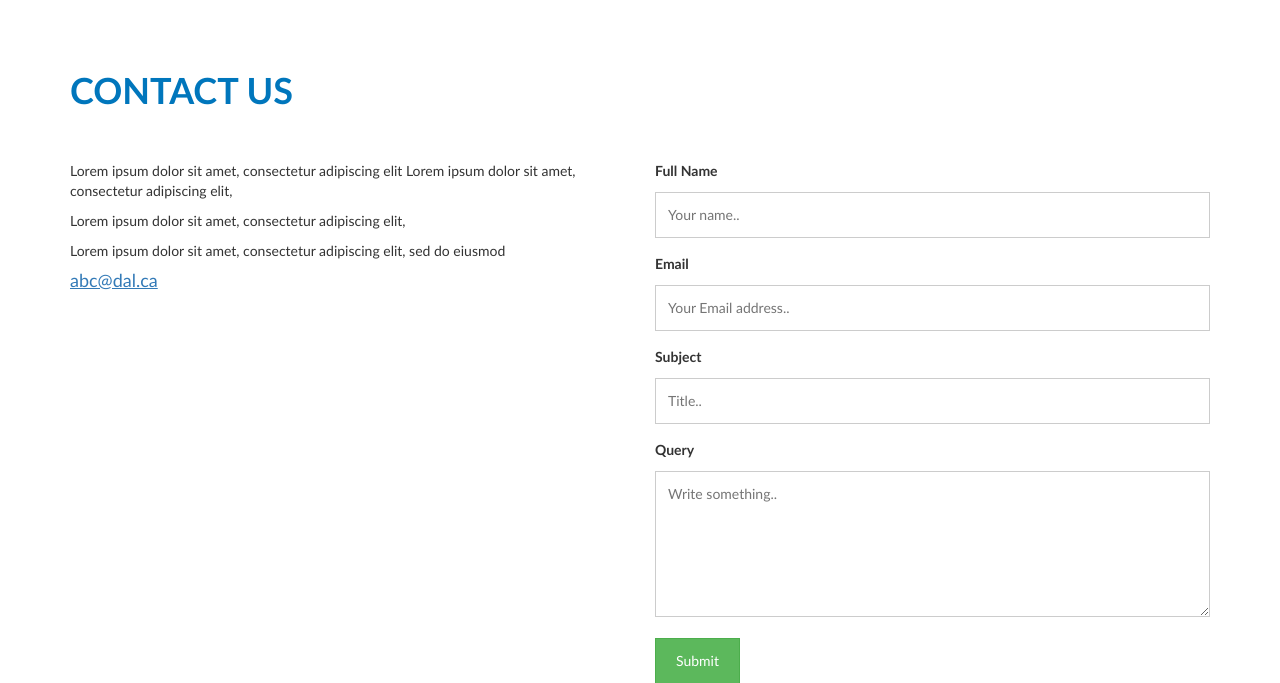
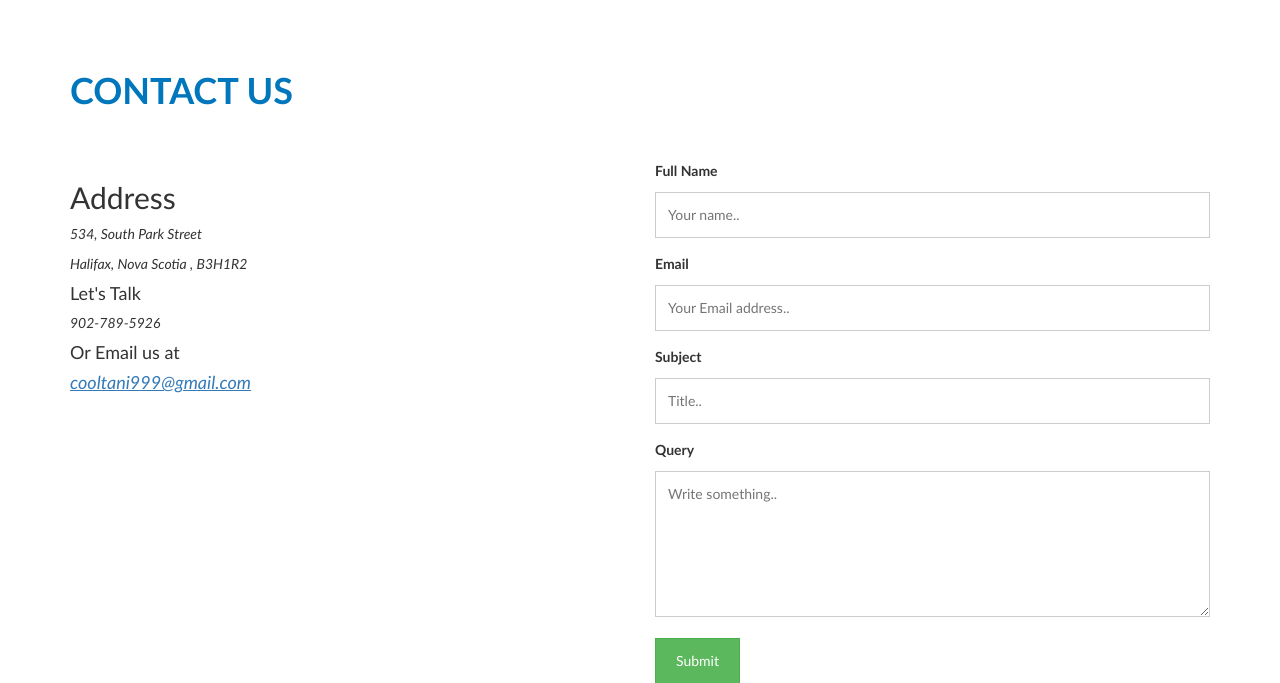
Before and after one commit to Naifish/Defeat-Hunger, a PHP site: page /contact-us.php in a window 1280 px wide. Shown: the part 99-782 px from the top of the page. Run offline with PHP 8.4, Linux system fonts and the light colour scheme; some libraries are stand-ins or nearby versions; some web fonts are replaced.

Commit message:
removed lorem ipsum content in contact us.php

```diff
--- a/contact-us.php
+++ b/contact-us.php
@@ -39,12 +39,14 @@ require 'includes/header.php';
     <h3>Contact Us</h3>
     <div class="row">
         <div class="col-md-6">
-            <div>
-                <p>Lorem ipsum dolor sit amet, consectetur adipiscing elit Lorem ipsum dolor sit amet, consectetur
-                    adipiscing elit,</p>
-                <p>Lorem ipsum dolor sit amet, consectetur adipiscing elit, </p>
-                <p>Lorem ipsum dolor sit amet, consectetur adipiscing elit, sed do eiusmod </p>
-                <p><h4><a href="contact-us.php"><u>abc@dal.ca</u></a></h4></p>
+           <div>
+                <h2>Address</h2>
+                <p><i>534, South Park Street</i> </p>
+                <p><i>Halifax, Nova Scotia , B3H1R2</i></p>
+                <h4>Let's Talk</h4>
+                <p><i>902-789-5926</i></p>
+                <h4>Or Email us at</h4>
+                <p><h4><a href="contact-us.php"><u><i>cooltani999@gmail.com</i></u></a></h4></p>
             </div>
         </div>
         <div class="col-md-6">
```
Also changed, not shown: 2 other files.
